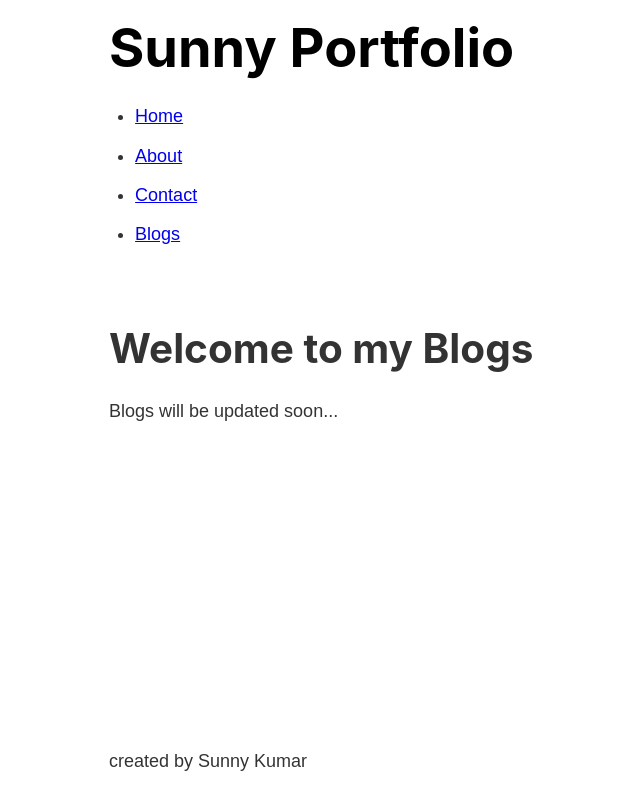
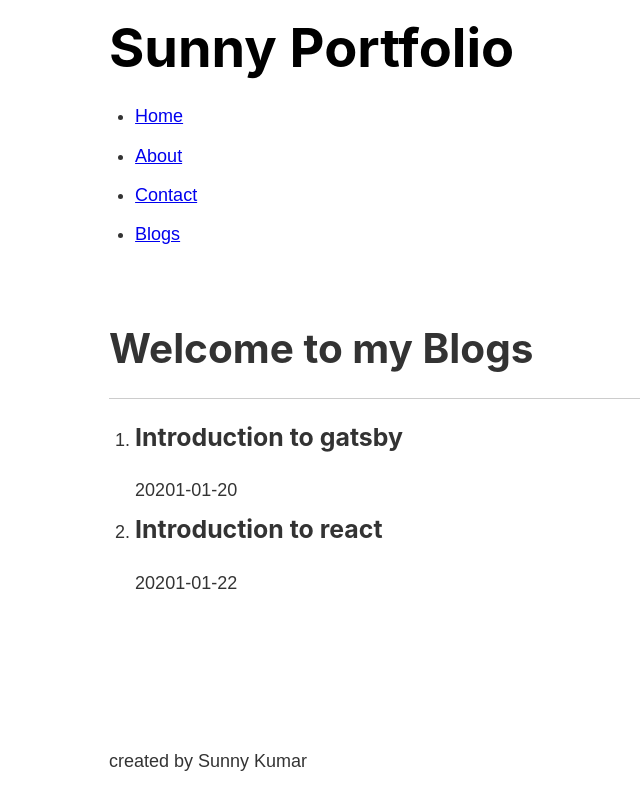
Before and after one commit to Sunnyio/Gatsby-Bootcamp, a Gatsby site: page /blog in a window 1280 px wide. Shown: the whole page, without its empty margins (156-796 px from the left). Built offline with nearby package versions, Linux system fonts and the light colour scheme; Gatsby itself is replaced by a stand-in of ours.

Commit message:
listing blog post

```diff
--- a/src/pages/blog.js
+++ b/src/pages/blog.js
@@ -1,11 +1,40 @@
 import React from 'react'
 import Layout from '../components/layout'
+import { graphql, useStaticQuery, useStatticQuery } from 'gatsby'
 
 const BlogPage = () => {
+    const data = useStaticQuery(graphql`
+        query {
+            allMarkdownRemark {
+                edges {
+                    node {
+                        frontmatter {
+                            title
+                            date
+                        }
+                    }
+                }
+            }
+        }
+    `)
+
     return (
         <Layout>
             <h1>Welcome to my Blogs</h1>
-            <p>Blogs will be updated soon...</p>
+            <hr />
+            <ol>
+                {
+                    data.allMarkdownRemark.edges.map((edge) => {
+                        return (
+                            <li>
+                                <h3>{edge.node.frontmatter.title}</h3>
+                                <p>{edge.node.frontmatter.date}</p>
+                            </li>
+                        )
+                    })
+                }
+            </ol>
+
         </Layout>
     )
 }
```
